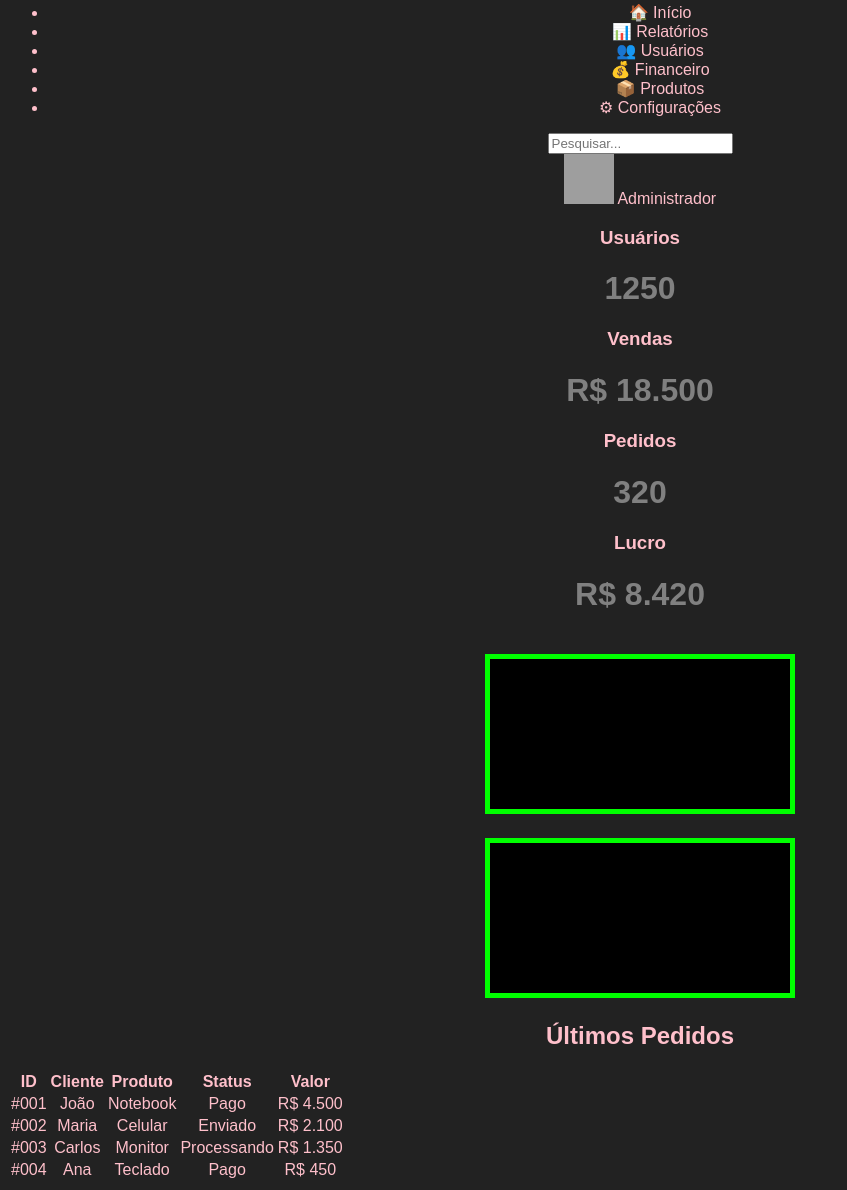
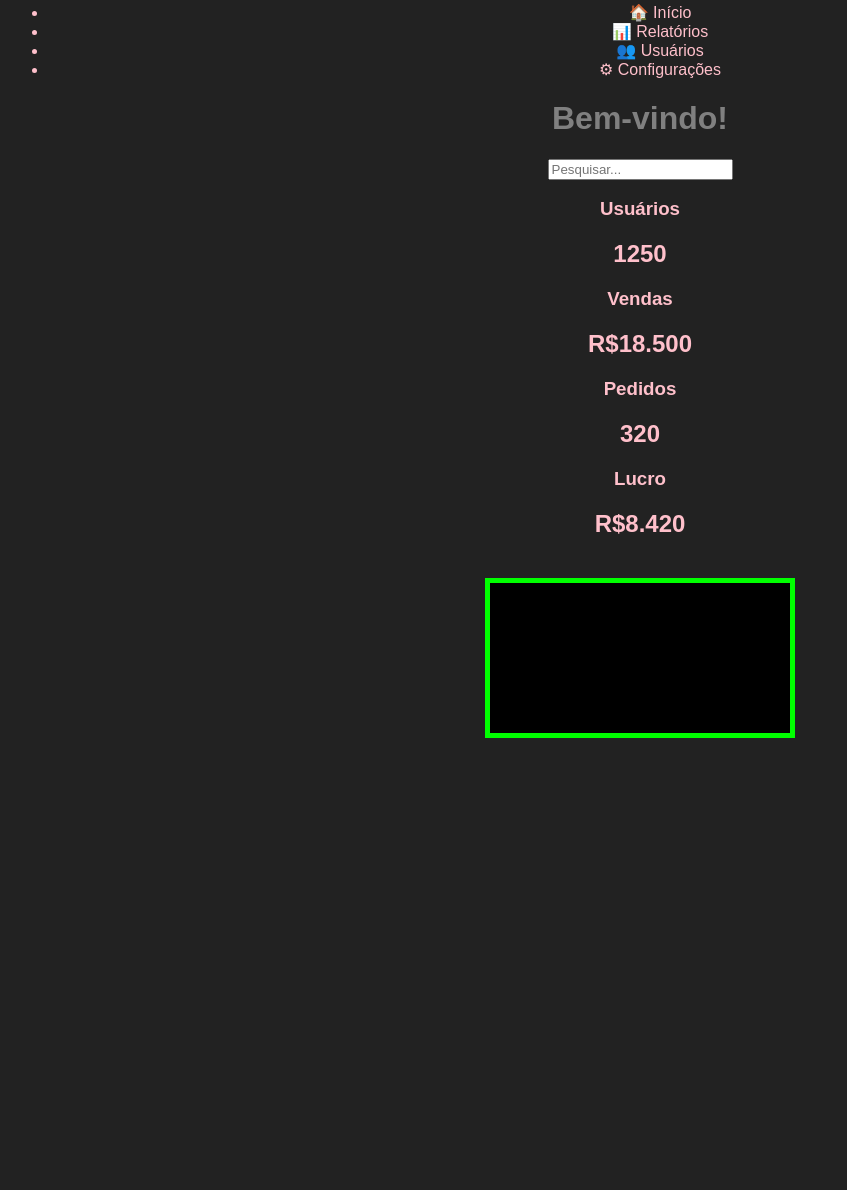
Before and after one commit to kayo2302/JOGO, a plain HTML site: page index.html in a window 1280 px wide. Shown: the part 65-1255 px from the top of the page, without its empty margins (0-847 px from the left). After the commit the page ends 815 px from the top, so only its background shows below. Drawn offline with nearby package versions, Linux system fonts and the light colour scheme; grey boxes are pictures that could not be loaded.

Commit message:
Update index.html

```diff
--- a/index.html
+++ b/index.html
@@ -3,11 +3,11 @@
 <head>
 <meta charset="UTF-8">
 <meta name="viewport" content="width=device-width, initial-scale=1.0">
-<title>Dashboard</title>
+<title>Dashboard Simples</title>
 
 <link rel="stylesheet" href="style.css">
 
-<link href="https://fonts.googleapis.com/css2?family=Poppins:wght@300;400;500;600;700&display=swap" rel="stylesheet">
+<link href="https://fonts.googleapis.com/css2?family=Poppins:wght@400;500;600&display=swap" rel="stylesheet">
 
 <script src="https://cdn.jsdelivr.net/npm/chart.js"></script>
 
@@ -16,180 +16,54 @@
 <body>
 
 <div class="sidebar">
-
 <h2>Dashboard</h2>
 
 <ul>
-
 <li class="active">🏠 Início</li>
-
 <li>📊 Relatórios</li>
-
 <li>👥 Usuários</li>
-
-        <li>💰 Financeiro</li>
-
-        <li>📦 Produtos</li>
-
 <li>⚙ Configurações</li>
-
 </ul>
 
 </div>
 
 <div class="main">
 
-<div class="topbar">
+<header>
+
+<h1>Bem-vindo!</h1>
 
 <input type="text" placeholder="Pesquisar...">
 
-<div class="profile">
+</header>
 
-<img src="https://i.pravatar.cc/50" alt="Avatar">
+<div class="cards">
 
-<span>Administrador</span>
+<div class="card">
+<h3>Usuários</h3>
+<h2>1250</h2>
+</div>
 
+<div class="card">
+<h3>Vendas</h3>
+<h2>R$18.500</h2>
+</div>
+
+<div class="card">
+<h3>Pedidos</h3>
+<h2>320</h2>
+</div>
+
+<div class="card">
+<h3>Lucro</h3>
+<h2>R$8.420</h2>
 </div>
 
 </div>
 
-<div class="cards">
+<div class="grafico">
 
-<div class="card">
-
-<h3>Usuários</h3>
-
-<h1 id="usuarios">1250</h1>
-
-</div>
-
-<div class="card">
-
-<h3>Vendas</h3>
-
-<h1 id="vendas">R$ 18.500</h1>
-
-</div>
-
-<div class="card">
-
-<h3>Pedidos</h3>
-
-<h1 id="pedidos">320</h1>
-
-</div>
-
-<div class="card">
-
-<h3>Lucro</h3>
-
-<h1 id="lucro">R$ 8.420</h1>
-
-</div>
-
-</div>
-
-<div class="charts">
-
-<div class="chart">
-
-<canvas id="graficoLinha"></canvas>
-
-</div>
-
-<div class="chart">
-
-<canvas id="graficoPizza"></canvas>
-
-</div>
-
-</div>
-
-<div class="table">
-
-<h2>Últimos Pedidos</h2>
-
-<table>
-
-<thead>
-
-<tr>
-
-<th>ID</th>
-
-<th>Cliente</th>
-
-<th>Produto</th>
-
-<th>Status</th>
-
-<th>Valor</th>
-
-</tr>
-
-</thead>
-
-<tbody>
-
-<tr>
-
-<td>#001</td>
-
-<td>João</td>
-
-<td>Notebook</td>
-
-<td>Pago</td>
-
-<td>R$ 4.500</td>
-
-</tr>
-
-<tr>
-
-<td>#002</td>
-
-<td>Maria</td>
-
-<td>Celular</td>
-
-<td>Enviado</td>
-
-<td>R$ 2.100</td>
-
-</tr>
-
-<tr>
-
-<td>#003</td>
-
-<td>Carlos</td>
-
-<td>Monitor</td>
-
-<td>Processando</td>
-
-<td>R$ 1.350</td>
-
-</tr>
-
-<tr>
-
-<td>#004</td>
-
-<td>Ana</td>
-
-<td>Teclado</td>
-
-<td>Pago</td>
-
-<td>R$ 450</td>
-
-</tr>
-
-</tbody>
-
-</table>
+<canvas id="grafico"></canvas>
 
 </div>
 
```
Lines whose indentation alone changed are shown as unchanged.
